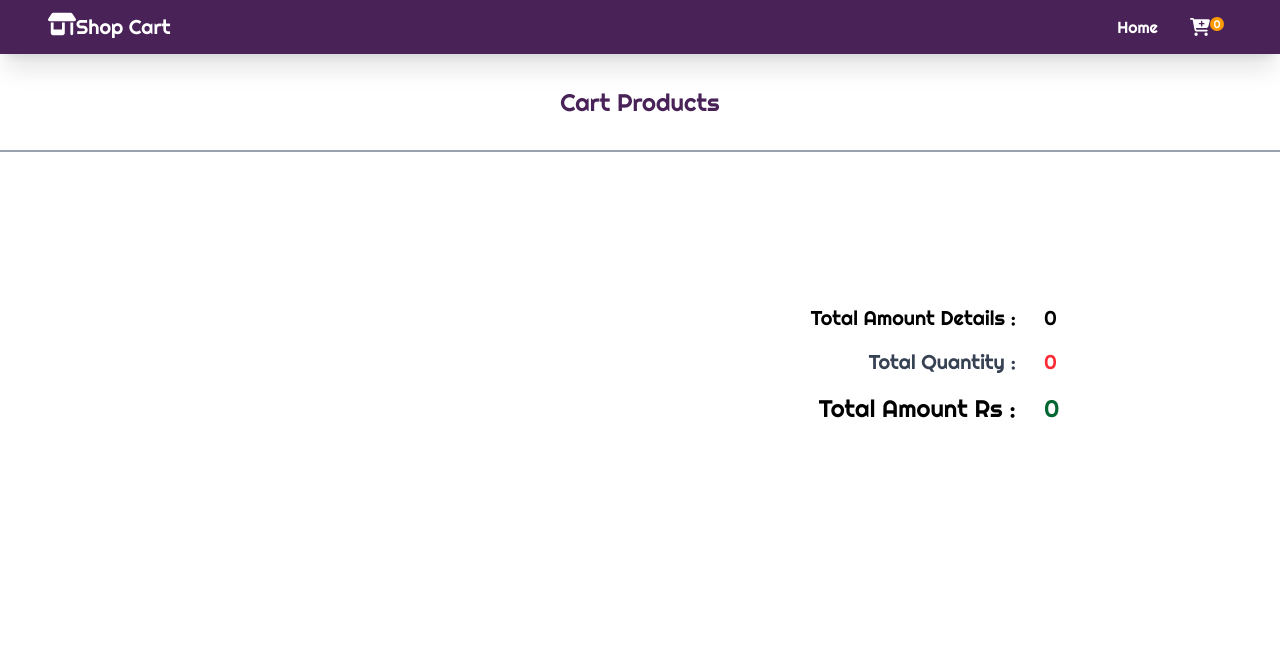
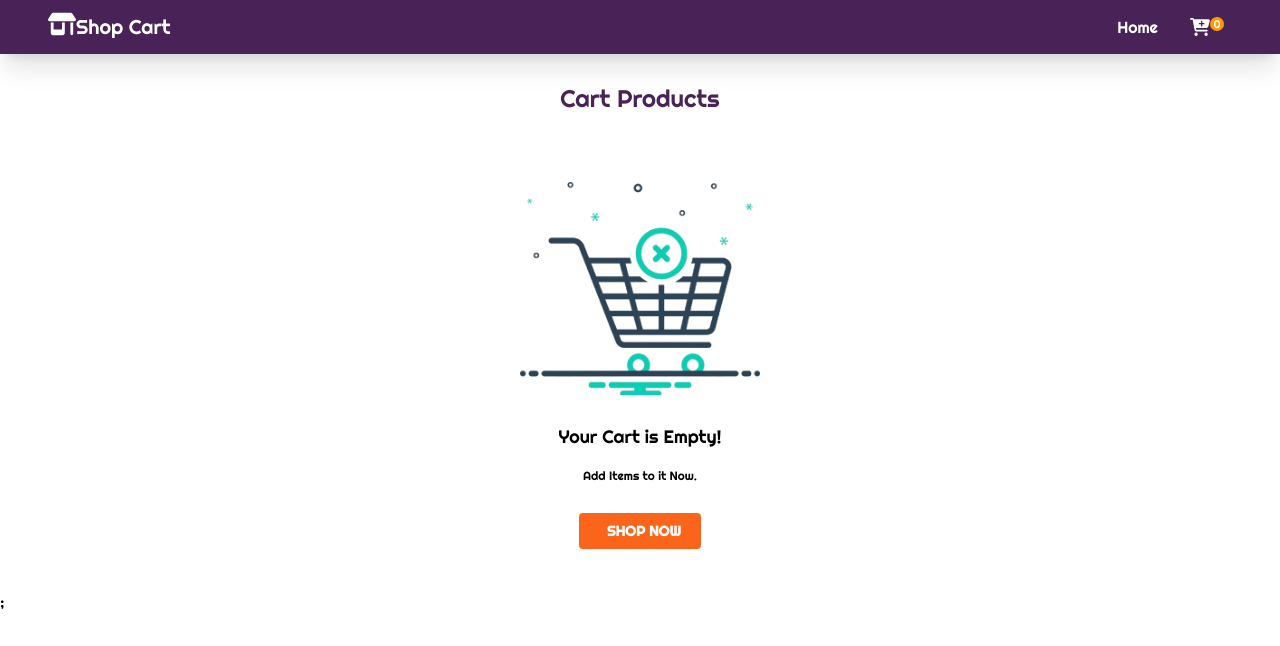
Before and after one commit to loganathanramsaran/Add-to-Cart, a React (Vite) app: page /Cart in a window 1280 px wide. Shown: the top 646 px of the page. Built offline with nearby package versions, Linux system fonts and the light colour scheme.

Commit message:
bug fixes

```diff
--- a/src/components/Cart.jsx
+++ b/src/components/Cart.jsx
@@ -1,11 +1,17 @@
 import React, { useEffect, useState } from "react";
 import "./Cart.css";
+import { Link } from "react-router-dom";
 export const Cart = ({ cart }) => {
   const [total, setTotal] = useState(0);
   const [quantities, setQuantities] = useState({});
 
   useEffect(() => {
-    setTotal(cart.reduce((acc, curr) => acc + parseInt(curr.price) * (quantities[curr.id] || 1), 0));
+    setTotal(
+      cart.reduce(
+        (acc, curr) => acc + parseInt(curr.price) * (quantities[curr.id] || 1),
+        0
+      )
+    );
   }, [cart, quantities]);
 
   const handleIncrease = (id) => {
@@ -21,17 +27,33 @@ export const Cart = ({ cart }) => {
       [id]: Math.max((prevQuantities[id] || 1) - 1, 1),
     }));
   };
-
   return (
     <>
-      <div className="text-2xl text-[#492258] w-screen mix-blend-exclusion sticky top-3  text-center my-8">Cart Products</div>
-
-      <section className="cart-container p-10 border-t-2 border-gray-400 grid grid-cols-2 gap-7 max-md:grid-cols-1">
-        <div className="cart-product-main flex flex-col gap-7 ">
+      <div className="text-2xl text-[#492258] w-screen text-center my-7">
+        Cart Products
+      </div>
+      {
+        cart.length === 0?(
+          <div className=" flex flex-col items-center gap-7 p-10">
+            <img className="w-60 " src="./src/assets/empty-cart.png" alt="" />
+            <p className="text-center text-lg">Your Cart is Empty!</p>
+              <p className="text-center text-[12px] -mt-3">Add Items to it Now.</p>
+              <Link to={"/"}
+                  className="text-sm bg-[#fb641b] px-5 py-2 rounded-sm hover:bg-[#492258] font-semibold text-white cursor-pointer"
+                >
+                  <i class="fa-solid fa-cart-shopping"></i> &nbsp; SHOP NOW
+                </Link>
+          </div>
+        ):(
+          <section className="cart-container p-10 border-t-2 max-md:w-screen border-gray-400 grid grid-cols-3 gap-7 max-md:grid-cols-1">
+          <div className="cart-product-main col-span-2 overflow-y-scroll h-100 flex flex-col gap-10  ">
             {cart.map((product) => {
               const quantity = quantities[product.id] || 1;
               return (
-              <div className="cart-product flex gap-5 p-3 rounded-2xl shadow-xl justify-between bg-gray-50  " key={product.id}>
+                <div
+                  className="cart-product flex gap-5 p-3 rounded-2xl shadow-lg mr-4 justify-between bg-gray-50 max-md:flex-col "
+                  key={product.id}
+                >
                   <div className="flex gap-7 items-center">
                     <div className="img">
                       <img src={product.image} alt="image" />
@@ -62,28 +84,33 @@ export const Cart = ({ cart }) => {
               );
             })}
           </div>
-
-        <div className="center-line border-l-6 border-gray-400"></div>
-
-        <div className="total-amt flex justify-center fixed right-50 top-70 max-md:static max-lg:right-10">
+          <div className="total-amt flex justify-center fixed right-25 top-60 max-md:static max-lg:right-10 max-md:bg-green-200  max-md:border-t">
             <div className="flex gap-5 py-5 justify-center h-full">
               <div className="flex flex-col items-end text-end gap-2">
-              <p className="p-1 text-xl">Total Amount Details :</p>
-              <p className="p-1 text-xl text-gray-700">Total Quantity :</p>
-              <p className="p-1 text-2xl">Total Amount Rs :</p>
+                <p className="p-1 text-xl max-sm:text-sm">
+                  Total price :
+                </p>
+                <p className="p-1 text-xl max-sm:text-sm text-red-500">
+                  Discount 10% :
+                </p>
+                <p className="p-1 text-2xl text-green-800 max-sm:text-xl">Total Amount Rs :</p>
               </div>
               <div className="flex flex-col items-start gap-2 w-10">
-              <p className="p-1 text-xl">{total}</p>
-              <p className="p-1 text-xl text-red-500">
-                {parseInt(total * 0.1)}
+                <p className="p-1 text-xl max-sm:text-sm">{total}</p>
+                <p className="p-1 text-xl max-sm:text-sm text-red-500">
+                  -{parseInt(total * 0.1)}
                 </p>
-              <p className="p-1 text-2xl text-green-800">
+                <p className="p-1 text-2xl max-sm:text-xl text-green-800">
                   {total - total * 0.1}
                 </p>
               </div>
             </div>
           </div>
         </section>
+
+
+        )};
+
     </>
   );
 };
--- a/src/components/Home.jsx
+++ b/src/components/Home.jsx
@@ -9,7 +9,7 @@ export const Home = ({ cart, setCart }) => {
     .then((json) => setProducts(json));
 
   return (
-    <div className="product-container">
+      <div className="product-container bg-[#e7dbef] ">
         <div className="w-screen">
           <h1 className="pt-8 text-4xl text-center bg-[#e7dbef]">
             <span className="text-purple-950">Welcome</span> to Shop Cart{" "}
--- a/src/index.css
+++ b/src/index.css
@@ -12,8 +12,8 @@
 .product-card{
   display: grid;
   grid-template-columns: auto auto;
-  height: 230px;
-  width: 280px;
+  height: 210px;
+  width: 290px;
   padding: 10px;
   border-radius: 10px;
   background-color: #f5ebfa;
@@ -21,15 +21,14 @@
 }
 .product-card:hover{
   background-color: #e8bbfa;
-  box-shadow:  #492258 0px 0px 0px 1px;
+  box-shadow:  #492258 0px 0px 15px 0px;
 }
 
 .product-details{
   padding-left: 20px;
   justify-content: center;
-  align-items: center;
-  align-content: center;
-  font-size: 13px ;
+  align-content: space-evenly;
+  font-size: 12px ;
 
 }
 .container{
@@ -37,7 +36,6 @@
 }
 
 .product-container{
-  background-color: #e7dbef;
   display: flex;
   flex-wrap: wrap;
   gap: 30px;
```
Also changed, not shown: src/assets/empty-cart.png (added). Lines whose indentation alone changed are shown as unchanged.
